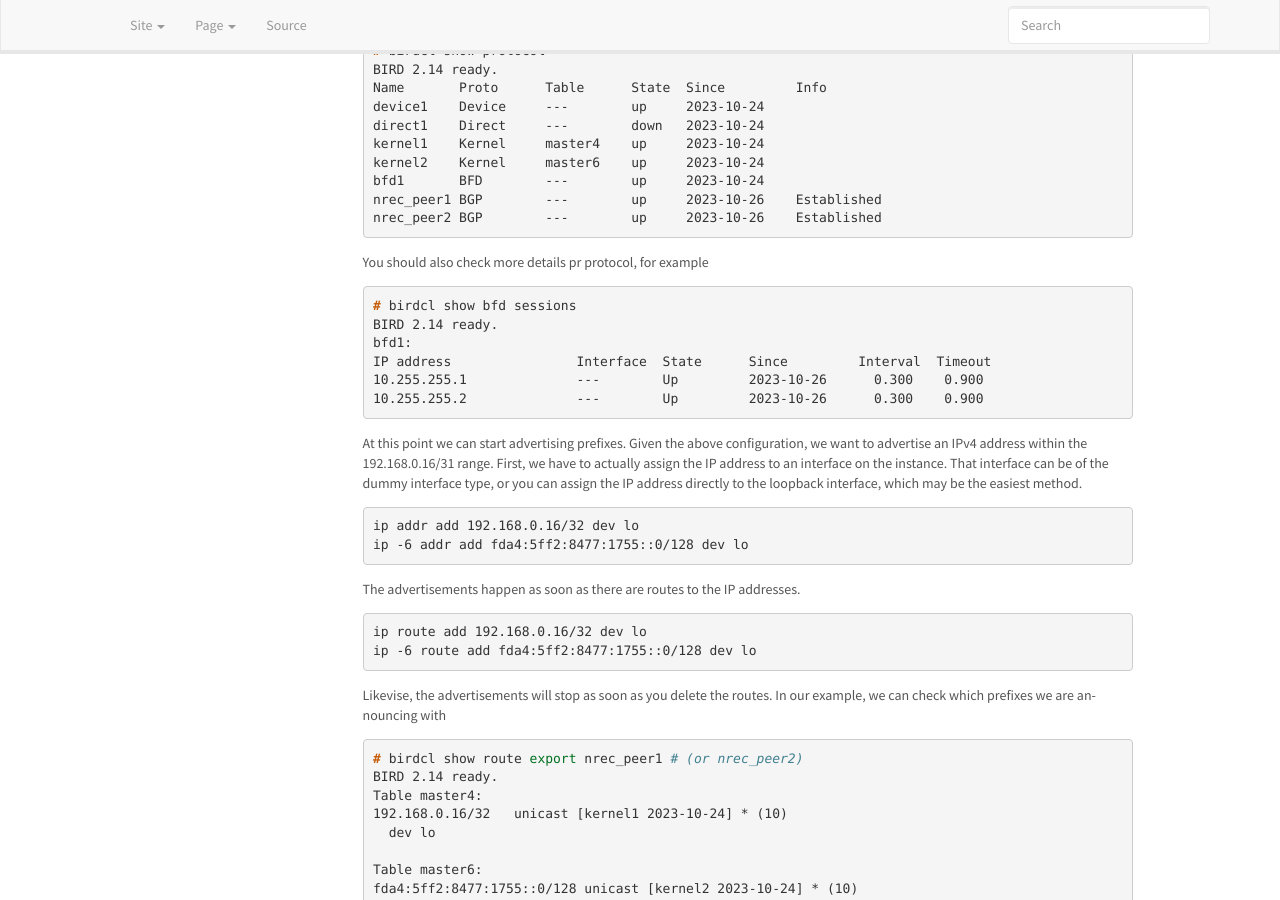
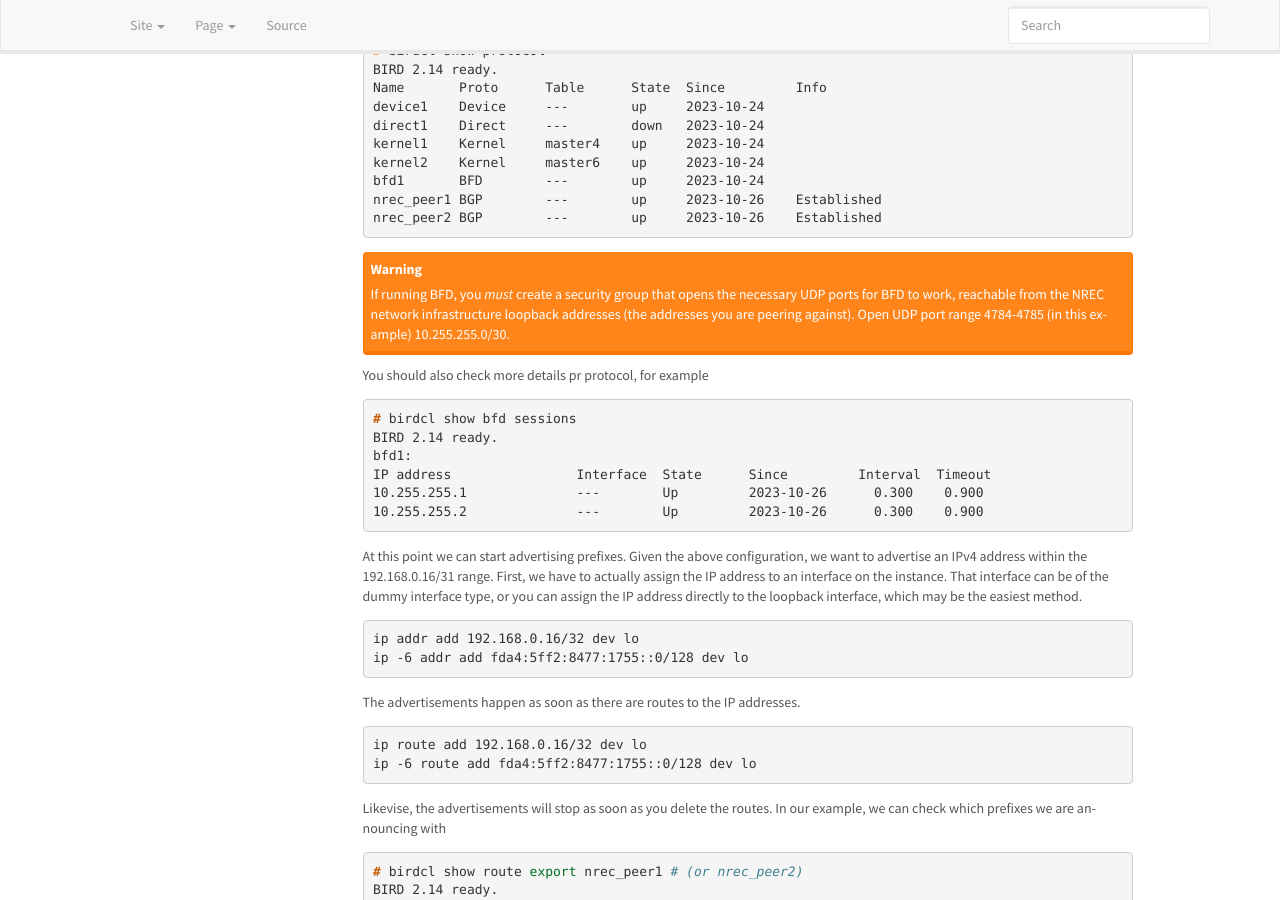
Before and after one commit to norcams/docs-enduser, a Sphinx documentation site: the page built from docs/elasticip.rst, in a window 1280 px wide and 900 px high, scrolled down 3098 px. Built offline with Sphinx 7.4.7, drawn with Linux system fonts in a browser that asks for light colours.

Commit message:
add important bfd security group info

```diff
--- a/docs/elasticip.rst
+++ b/docs/elasticip.rst
@@ -192,6 +192,12 @@ working:
   nrec_peer1 BGP        ---        up     2023-10-26    Established
   nrec_peer2 BGP        ---        up     2023-10-26    Established
 
+.. WARNING::
+  If running BFD, you *must* create a security group that opens the necessary
+  UDP ports for BFD to work, reachable from the NREC network infrastructure
+  loopback addresses (the addresses you are peering against). Open UDP port
+  range 4784-4785 (in this example) 10.255.255.0/30.
+
 You should also check more details pr protocol, for example
 
 .. code-block:: console
```
